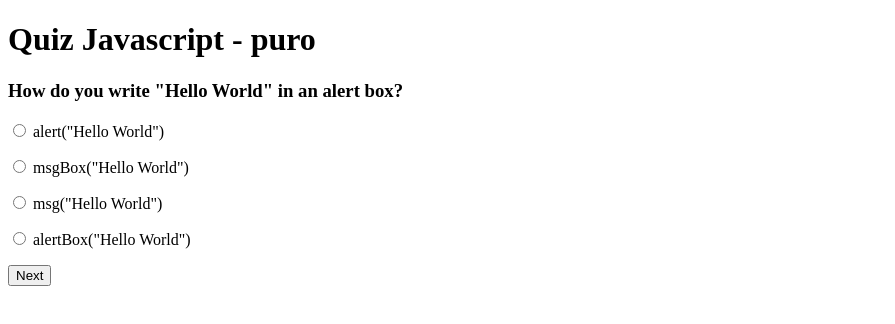
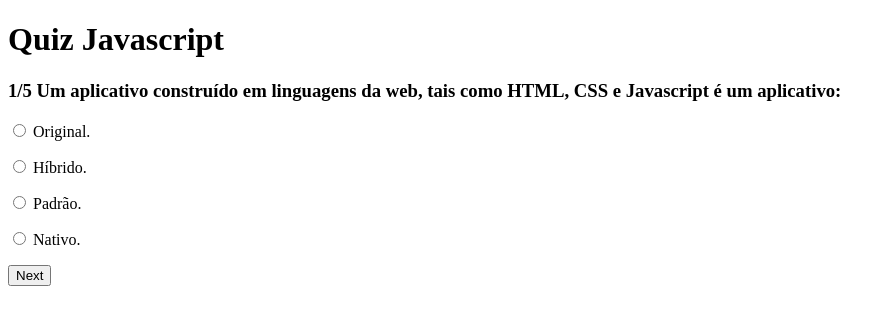
Before and after one commit to devjonatanm/QuizJS, a plain HTML site: page index.html in a window 1280 px wide. Both pictures are taken after a click on the button "Iniciar". Shown: the whole page, without its empty margins (0-895 px from the left). Drawn offline with Linux system fonts and the light colour scheme.

Commit message:
versão 2.0 finalizada logica com arrays

```diff
--- a/app.js
+++ b/app.js
@@ -3,29 +3,68 @@
 
 const div = document.querySelector('div.perguntas')
 
+const quiz = [
+    {
+        pergunta: 'Um aplicativo construído em linguagens da web, tais como HTML, CSS e Javascript é um aplicativo:',
+        resposta: ['Original.', 'Híbrido.', 'Padrão.', 'Nativo.'],
+        correta: 'p2'
+    },
+    {
+        pergunta: 'O Ajax utiliza algumas tecnologias bastante conhecidas com o objetivo de melhorar a interatividade entre o usuário e o servidor. A tecnologia utilizada pelo Ajax que, na verdade, é um objeto JavaScript que torna possível a comunicação assíncrona com o servidor, sem a necessidade de recarregar a página por completo, é:',
+        resposta: ['CSS', 'XML', 'DOM', 'XMLHttpRequest'],
+        correta: 'p4'
+    },
+    {
+        pergunta: 'JavaScript is a _____ Side Scripting Language.',
+        resposta: ['Server', 'Browser', 'ISP', 'None of the above'],
+        correta: 'p2'
+    },
+    {
+        pergunta: 'o código JavaScript é escrito dentro do arquivo com extensão',
+        resposta: ['.jvs', ' .js', '.jsc', '.javascript'],
+        correta: 'p2'
+    },
+    {
+        pergunta: 'Local Browser used for validations on the Web Pages uses',
+        resposta: ['JS', 'Java', 'HTML', 'CSS'],
+        correta: 'p1'
+    }
+]
+
+let count = 0
+let pontos = 0
+
 document.querySelector('#iniciar').addEventListener('click', event => {
-    if (document.querySelector('button').getAttribute('id') === 'next') {
-        if(document.querySelectorAll('input')[0].checked === true){
-            console.log('acertou!')
-        }else{
-            console.log('errou!')
+
+    for (let i = 0; i < 4; i++) {
+        if (document.querySelector('button').getAttribute('id') === 'next' && quiz.length >= count) {
+            if (document.querySelectorAll('input')[i].checked === true && document.querySelectorAll('input')[i].getAttribute('id') === quiz[count - 1].correta) {
+                pontos++
+            }
         }
     }
 
     div.innerHTML = ''
-    div.innerHTML = `
-        <h3>How do you write "Hello World" in an alert box?</h3>
-        <p><input type="radio"" name="p" id="p1"> alert("Hello World")</p>
-        <p><input type="radio"" name="p" id="p2"> msgBox("Hello World")</p>
-        <p><input type="radio"" name="p" id="p3"> msg("Hello World")</p>
-        <p><input type="radio"" name="p" id="p4"> alertBox("Hello World")</p>
 
-    `
-    if (document.querySelector('button').getAttribute('id') === 'iniciar') {
+    if (quiz.length > count) {
+        div.innerHTML = `
+        <h3>${count+1}/${quiz.length} ${quiz[count].pergunta}</h3>
+        <p><input type="radio"" name="p" id="p1"> ${quiz[count].resposta[0]}</p>
+        <p><input type="radio"" name="p" id="p2"> ${quiz[count].resposta[1]}</p>
+        <p><input type="radio"" name="p" id="p3"> ${quiz[count].resposta[2]}</p>
+        <p><input type="radio"" name="p" id="p4"> ${quiz[count].resposta[3]}</p>
+        `
+    } else {
+        div.innerHTML = `
+        <p>FINALIZADO VOCE ACERTOU ${pontos}</p>
+        `
+    }
+
+    if (document.querySelector('button').getAttribute('id') === 'iniciar' && quiz.length > count) {
         document.querySelector('#iniciar').setAttribute("id", "next")
         document.querySelector('button').textContent = 'Next'
     }
 
 
-
+    count++
 })
--- a/index.html
+++ b/index.html
@@ -7,7 +7,7 @@
 </head>
 <body>
     <div>
-        <h1>Quiz Javascript - puro</h1>
+        <h1>Quiz Javascript</h1>
         <div class="perguntas">
             <p>Neste quiz teram pergunstas sobre: </p>
             <p>Estruturas de programação Javascript</p>
```
